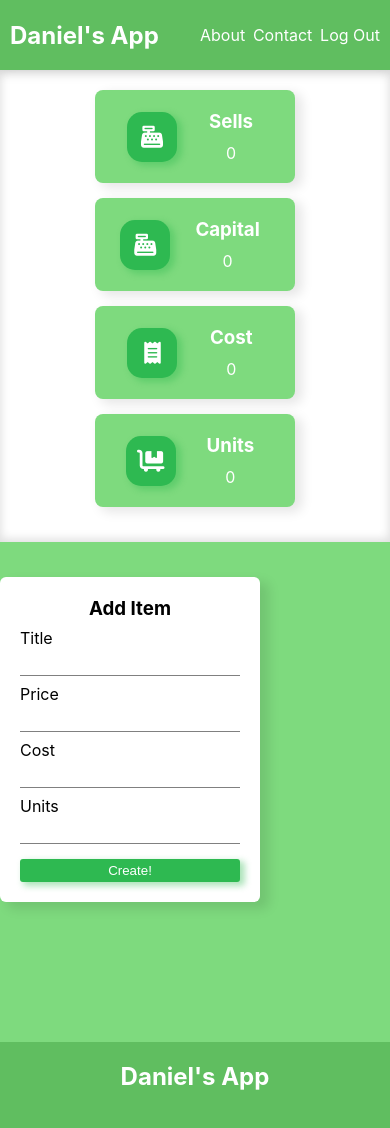
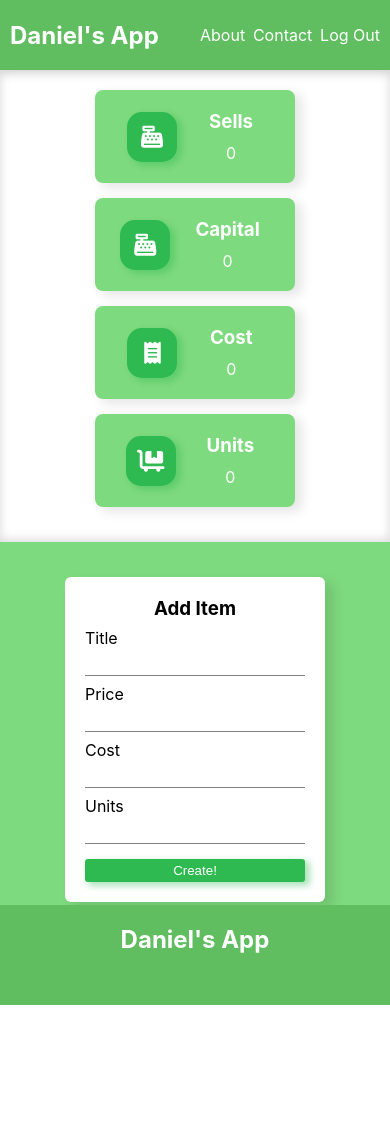
Before and after one commit to DanielAzocarDev/inventory-control, a React (Create React App) app: page / in a window 390 px wide. Shown: the top 1128 px of the page. Built offline with nearby package versions, Linux system fonts and the light colour scheme.

Commit message:
more improvement to responsive layout

```diff
--- a/src/App.css
+++ b/src/App.css
@@ -4,5 +4,12 @@
 
 .App {
   width: 100%;
+  height: 82vh;
   background: #7eda7e;
 }
+
+@media (max-width: 680px) {
+  .App {
+    height: 835px;
+  }
+}
--- a/src/components/item/Item.scss
+++ b/src/components/item/Item.scss
@@ -49,3 +49,10 @@
     }
   }
 }
+
+@media (max-width: 630px) {
+  .item {
+    min-width: 120px;
+    margin-bottom: 0;
+  }
+}
--- a/src/components/itemlist/ItemList.scss
+++ b/src/components/itemlist/ItemList.scss
@@ -1,9 +1,19 @@
 .item-list {
-  max-width: 50%;
+  width: 50%;
   height: 100%;
   display: flex;
-  align-content: flex-start;
+  align-items: flex-start;
   flex-wrap: wrap;
   padding: 0 20px;
   overflow-y: scroll;
 }
+
+@media (max-width: 630px) {
+  .item-list {
+    width: 100%;
+    height: 200px;
+    flex-direction: row;
+    flex-wrap: nowrap;
+    align-items: center;
+  }
+}
--- a/src/pages/home/Home.scss
+++ b/src/pages/home/Home.scss
@@ -13,7 +13,7 @@
 
   .inventory {
     width: 100%;
-    height: 500px;
+    height: 410px;
     display: flex;
     padding: 35px 0;
     overflow-y: hidden;
@@ -34,4 +34,21 @@
       box-sizing: content-box;
     }
   }
+
+  .item {
+    margin-right: 10px;
+  }
 }
+
+@media (max-width: 630px) {
+  .container {
+    .inventory {
+      display: block;
+      height: 600px;
+      padding-bottom: 0;
+      &-add {
+        width: 100%;
+      }
+    }
+  }
+}
```
